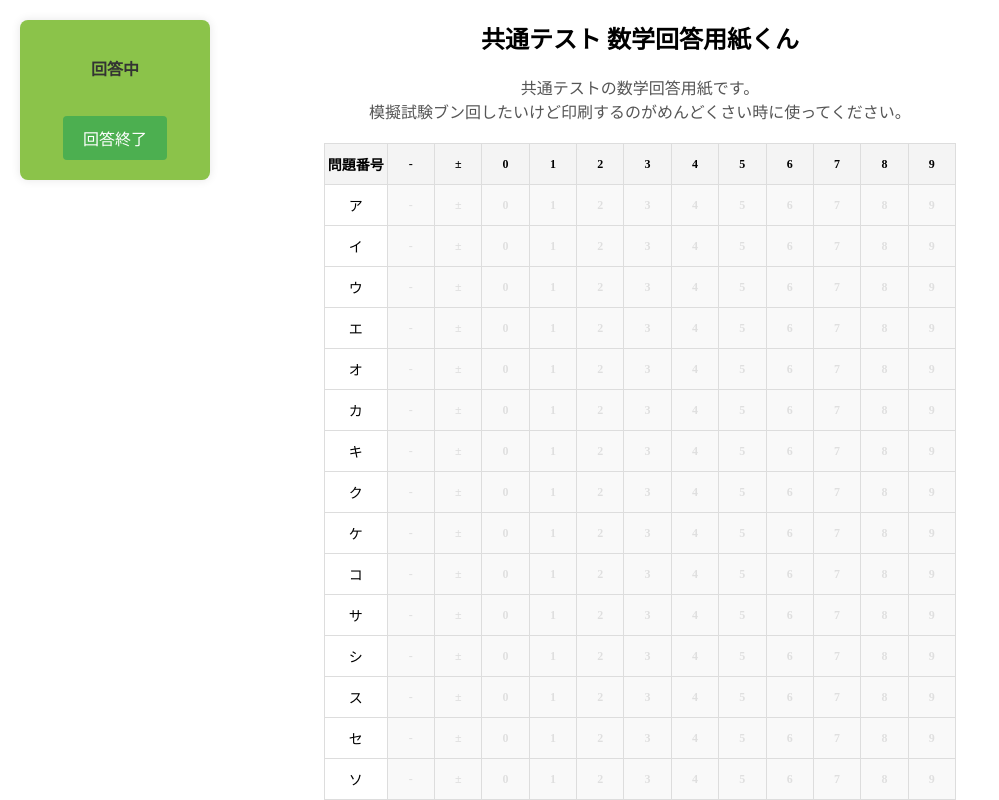
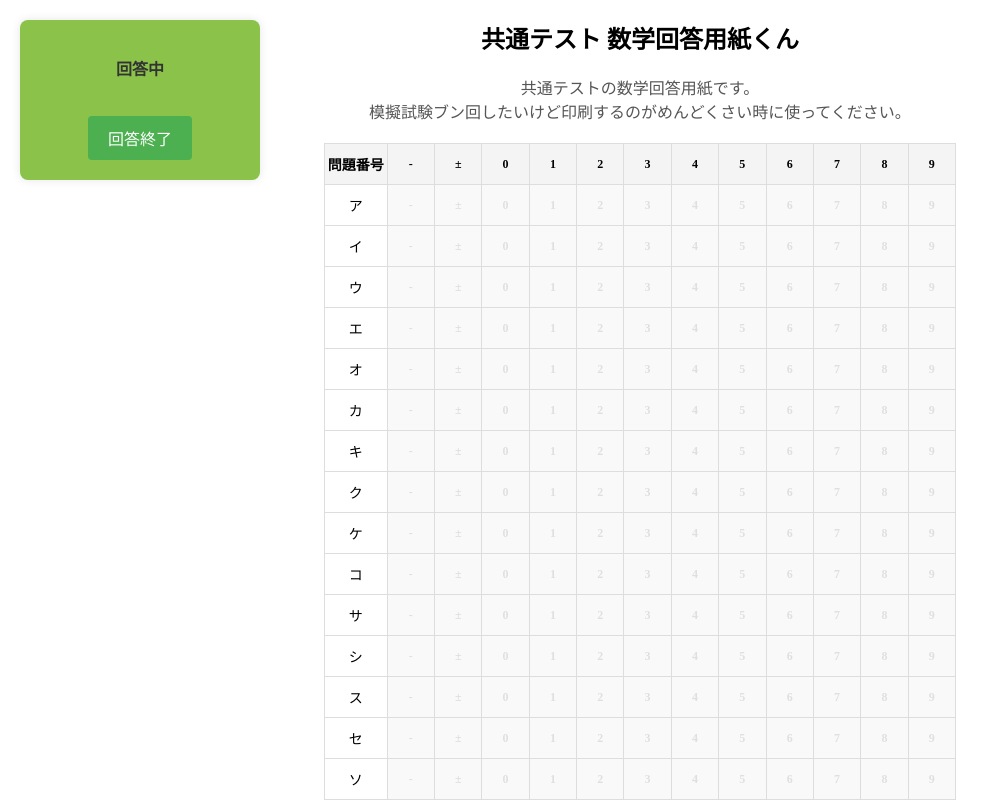
Before and after one commit to kannna5296/kyotsu, a Vue app: page / in a window 1280 px wide. Shown: the top 800 px of the page, without its empty margins (0-999 px from the left). Built offline with nearby package versions, Linux system fonts and the light colour scheme.

Commit message:
サイズ調整

```diff
--- a/src/components/Math.vue
+++ b/src/components/Math.vue
@@ -259,7 +259,7 @@ button:disabled {
   position: fixed;
   top: 20px;
   left: 20px;
-  width: 150px;
+  width: 200px;
   padding: 20px;
   background-color: #f1f1f1;
   border-radius: 8px;
```
